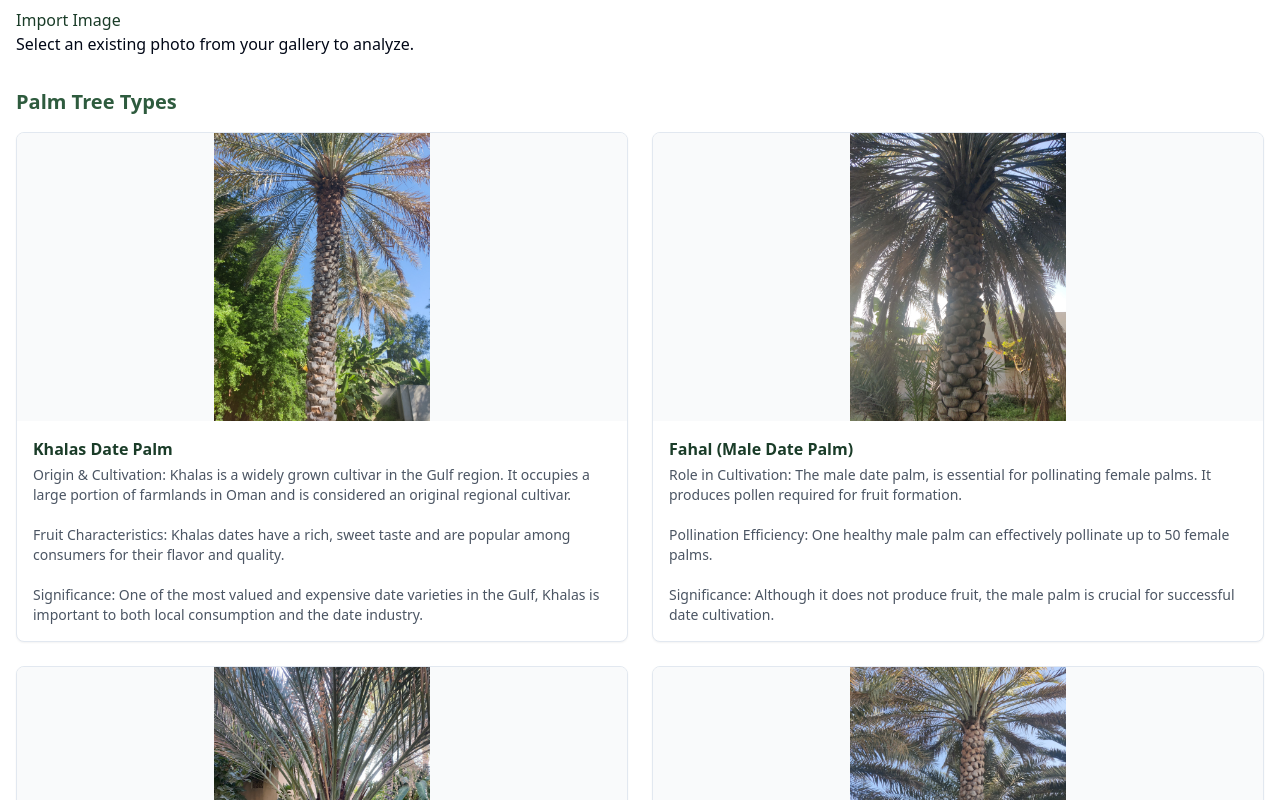
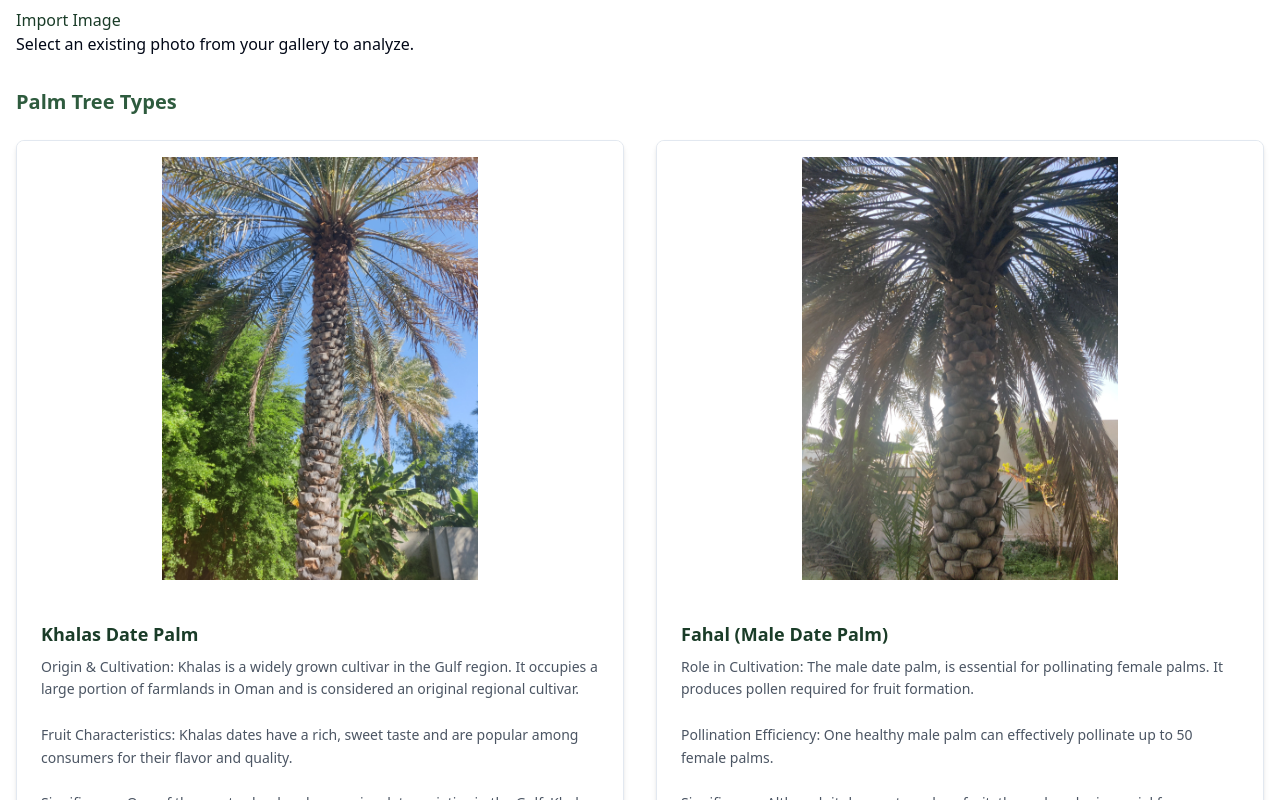
Before and after one commit to uofn123acc/palm-vision-detect, a React (Vite) app: page /how-it-works in a window 1280 px wide. Shown: the part 440-1240 px from the top of the page. Built offline with nearby package versions, Linux system fonts and the light colour scheme.

Commit message:
Adjust image display on HowItWorks page
The previous image display changes on the HowItWorks page were not satisfactory, so this commit adjusts them.
</

```diff
--- a/src/pages/HowItWorks.tsx
+++ b/src/pages/HowItWorks.tsx
@@ -74,21 +74,21 @@ const HowItWorks = () => {
           </div>
 
           <div>
-            <h2 className="text-xl font-semibold text-palm mb-4">Palm Tree Types</h2>
-            <div className="grid grid-cols-1 md:grid-cols-2 gap-6">
+            <h2 className="text-xl font-semibold text-palm mb-6">Palm Tree Types</h2>
+            <div className="grid grid-cols-1 lg:grid-cols-2 gap-8">
               {palmTypes.map((palm) => (
-                <Card key={palm.name} className="overflow-hidden">
+                <Card key={palm.name} className="overflow-hidden shadow-md">
                   <CardContent className="p-0">
-                    <div className="h-72 overflow-hidden">
+                    <div className="aspect-[4/3] relative bg-white">
                       <img
                         src={palm.image}
                         alt={palm.name}
-                        className="w-full h-full object-contain bg-gray-50"
+                        className="absolute inset-0 w-full h-full object-contain p-4"
                       />
                     </div>
-                    <div className="p-4">
-                      <h3 className="font-semibold text-palm-dark mb-1">{palm.name}</h3>
-                      <p className="text-sm text-gray-600 whitespace-pre-line">{palm.description}</p>
+                    <div className="p-6">
+                      <h3 className="text-lg font-semibold text-palm-dark mb-2">{palm.name}</h3>
+                      <p className="text-sm text-gray-600 whitespace-pre-line leading-relaxed">{palm.description}</p>
                     </div>
                   </CardContent>
                 </Card>
```
